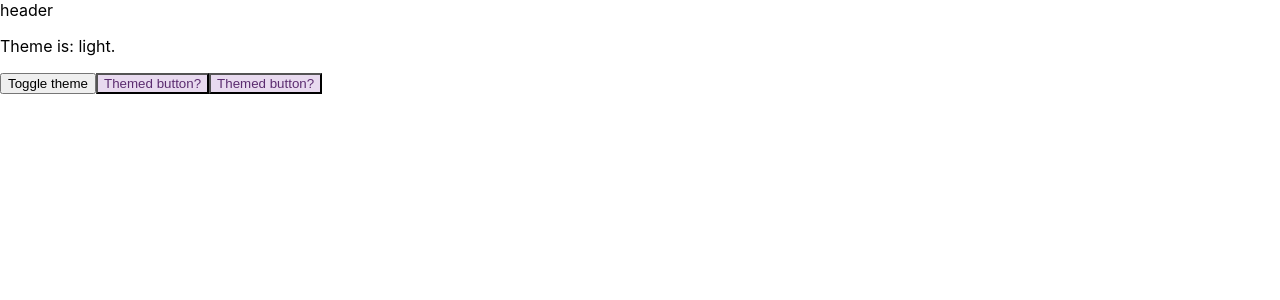
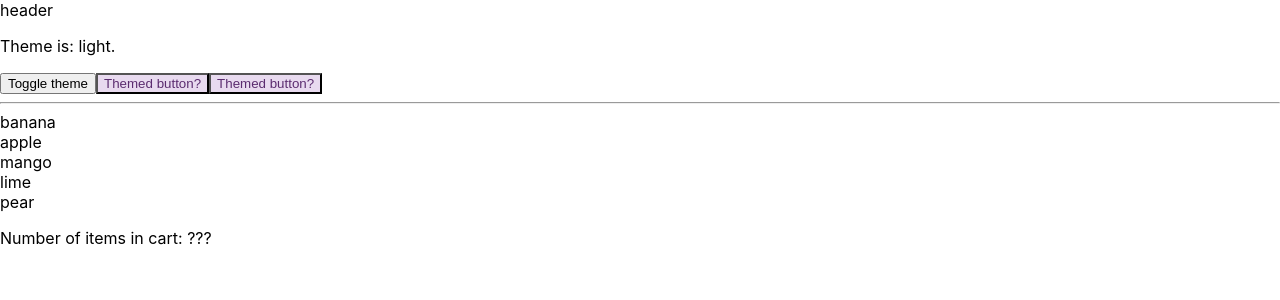
Before and after one commit to david-zocom/18-state-management, a React (Create React App) app: page / in a window 1280 px wide. Shown: the top 300 px of the page. Built offline with nearby package versions, Linux system fonts and the light colour scheme.

Commit message:
Recoil in progress

```diff
--- a/src/App.tsx
+++ b/src/App.tsx
@@ -1,10 +1,15 @@
 import React, { useState } from 'react';
 import ThemeContext from './contexts/ThemeContext'
 import ThemedButton from './components/ThemedButton'
+import CartItem from './components/CartItem'
 import './App.css';
 
 function App() {
     const [theme, setTheme] = useState('light')
+    // För att ändra context finns 2 alternativ:
+    // 1. skicka "toggleTheme" med props
+    // 2. skicka "toggleTheme" med context
+    //    { value: 'light', toggleTheme }
 
     const toggleTheme = () => {
         setTheme(theme === 'light' ? 'dark' : 'light')
@@ -22,6 +27,17 @@ function App() {
 
             <ThemedButton />
             <ThemedButton />
+
+            <hr/>
+
+            <CartItem name={'banana'} />
+            <CartItem name={'apple'} />
+            <CartItem name={'mango'} />
+            <CartItem name={'lime'} />
+            <CartItem name={'pear'} />
+            <p>
+                Number of items in cart: ???
+            </p>
         </main>
         </div>
         </ThemeContext.Provider>
--- /dev/null
+++ b/src/components/CartItem.tsx
@@ -0,0 +1,11 @@
+interface Props {
+	name: string
+}
+
+const CartItem = ({ name }: Props) => (
+	<div>
+		{name}
+	</div>
+)
+
+export default CartItem
```
